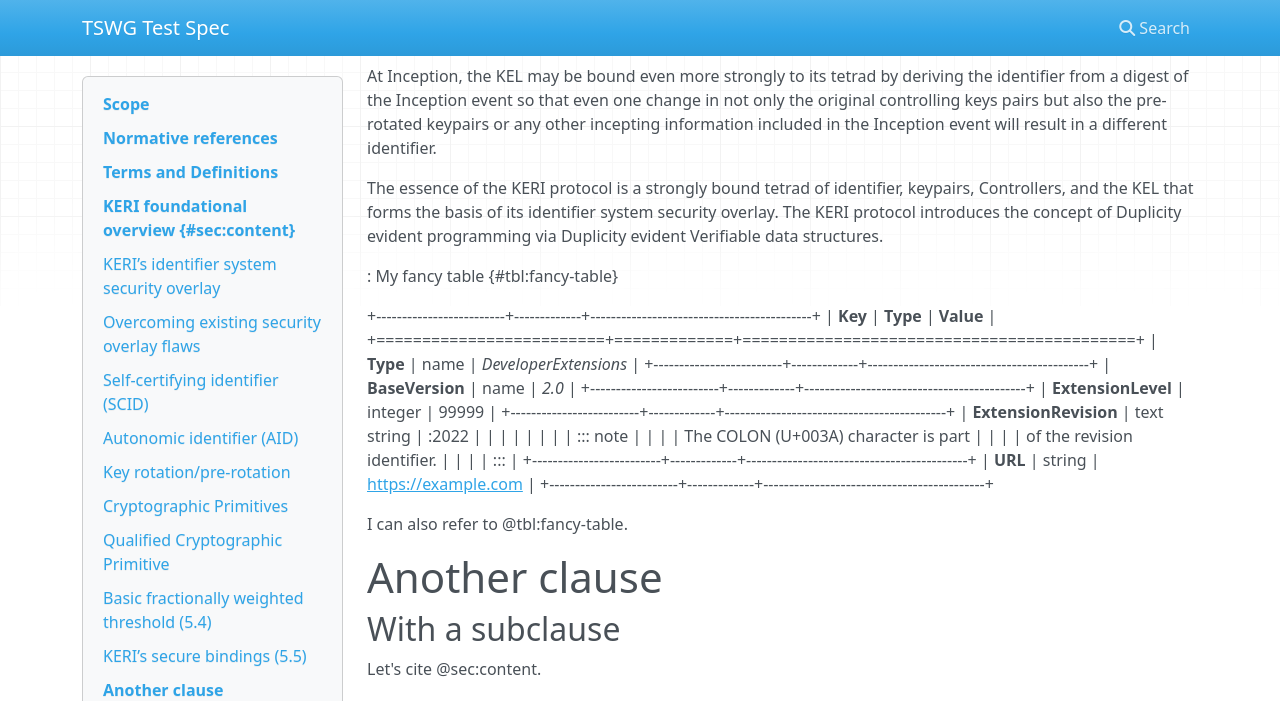
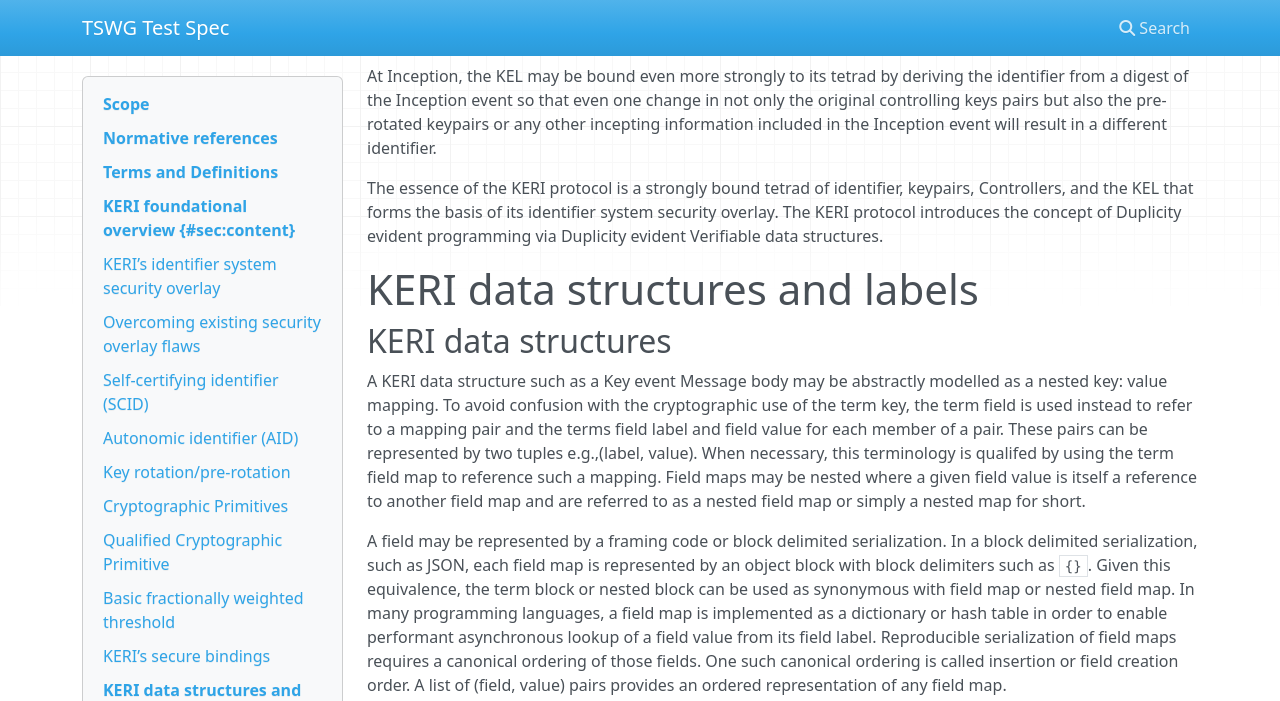
Before and after one commit to m00sey/my-test-spec, an MkDocs documentation site: the page built from docs/index.md, in a window 1280 px wide and 1400 px high, scrolled down 12767 px. Shown: the top 701 px of the window. Built offline with MkDocs 1.6.1, drawn with Linux system fonts in a browser that asks for light colours; nearby versions of some CDN libraries; some of the changed text lies outside the part shown; grey boxes are pictures that could not be loaded.

Commit message:
wip
Signed-off-by: Kevin Griffin <griffin.kev@gmail.com>

```diff
--- a/docs/index.md
+++ b/docs/index.md
@@ -276,7 +276,7 @@ A Cryptographic primitive is a serialization of a value associated with a crypto
 When qualified, a Cryptographic primitive includes a prepended derivation code (as a proem) that indicates the cryptographic algorithm or suite used for that derivation. This simplifies and compactifies the essential information needed to use that Cryptographic primitive. All Cryptographic primitives expressed in either Text or Binary CESR are qualified by definition. Qualification is an essential property of CESR. The CESR protocol supports several different types of encoding tables for different types of derivation codes. These tables include very compact codes. For example, a 256-bit (32-byte) digest using the BLAKE3 digest algorithm, i.e.,  Blake3-256, when expressed in Text domain CESR is 44 Base64 characters long and begins with the one character derivation code `E`, such as, `EL1L56LyoKrIofnn0oPChS4EyzMHEEk75INJohDS_Bug`. The equivalent qualified Binary domain representation is 33 bytes long. Unless otherwise indicated, all Cryptographic primitives in this specification are qualified Primitives using CESR’s Text domain.
 
 
-## Basic fractionally weighted threshold (5.4)
+## Basic fractionally weighted threshold
 
 This partial Rotation feature for either reserve or Custodial rotation authority is best employed with thresholds that are fractionally weighted. The exact syntax for fractionally weighted thresholds is provided in the partial pre-rotation and Custodial rotation sections and a summary is provided here. A fractionally weighted threshold consists of a list of one or more clauses where each clause is itself a list of legal rational fractions ( i.e., ratios of non-negative integers expressed as fractions, where zero is not allowed in the denominator). Each entry in each clause in the fractional weight list corresponds one-to-one to a public key appearing in a key list in an Establishment event. Key lists order a key set. A weight list of clauses orders a set of rational fraction weights. Satisfaction of a fractionally weighted threshold requires satisfaction of each and every clause in the list. In other words, the clauses are logically ANDed together. Satisfaction of any clause requires that the sum of the weights in that clause that correspond to verified signatures on that event must sum to at least a weight of one. Using rational fractions and rational fraction summation avoids the problem of floating-point rounding errors and ensures exactness and universality of threshold satisfaction computations.
 
@@ -287,7 +287,7 @@ The order of appearance of the public key in a given key list and its associated
 Fractionally weighted thresholds become more interesting when the weights are not all equal or include multiple clauses. Consider the following five-element single clause fractionally weighted threshold list, [1/2, 1/2, 1/2, 1/4, 1/4] and its corresponding public key list, [A<sup>0</sup>, A<sup>1</sup>, A<sup>2</sup>, A<sup>3</sup>, A<sup>4</sup>].  Satisfaction would be met given signatures from any two or more of A<sup>0</sup>, A<sup>1</sup>, or A<sup>2</sup> because each of these keys has a weight of 1/2 and the combination of any two or more sums to 1 or more. Alternatively, satisfaction would be met with signatures from any one or more of A<sup>0</sup>, A<sup>1</sup>, or A<sup>2</sup> and both of A<sup>3</sup>, and A<sup>4</sup> because any of those combinations would sum to 1 or more. Because participation of A<sup>3</sup> and A<sup>4</sup> is not required as long as at least two of A<sup>0</sup>, A<sup>1</sup>, and A<sup>2</sup> are available then A<sup>3</sup> and A<sup>4</sup> may be treated as reserve members of the controlling set of keys. These reserve members only need to participate in the event that only one of the other three is available. The flexibility of a fractionally weighted threshold enables redundancy in the combinations of keys needed to satisfice for both day-to-day and reserve contingency use cases.
 
 
-## KERI’s secure bindings (5.5)
+## KERI’s secure bindings
 
 In simple form , an identifier-system security-overlay binds together a triad consisting of the identifier, keypairs, and Controllers, the set of entities whose members control a private key from the given set of keypairs. The set of Controllers is bound to the set of keypairs, the set of keypairs is bound to the identifier, and the identifier is bound to the set of Controllers. This binding triad can be diagrammed as a triangle where the sides are the bindings and the vertices are the identifier, the set of Controllers, and the set of keypairs. This triad provides verifiable control authority for the identifier.
 
@@ -323,6 +323,16 @@ Because the signatures on each event are non-repudiable, the existence of an alt
 At Inception, the KEL may be bound even more strongly to its tetrad by deriving the identifier from a digest of the Inception event so that even one change in not only the original controlling keys pairs but also the pre-rotated keypairs or any other incepting information included in the Inception event will result in a different identifier.
 
 The essence of the KERI protocol is a strongly bound tetrad of identifier, keypairs, Controllers, and the KEL that forms the basis of its identifier system security overlay. The KERI protocol introduces the concept of Duplicity evident programming via Duplicity evident Verifiable data structures.
+
+# KERI data structures and labels
+
+## KERI data structures
+
+A KERI data structure such as a Key event Message body may be abstractly modelled as a nested key: value mapping. To avoid confusion with the cryptographic use of the term key, the term field is used instead to refer to a mapping pair and the terms field label and field value for each member of a pair. These pairs can be represented by two tuples e.g.,(label, value). When necessary, this terminology is qualifed by using the term field map to reference such a mapping. Field maps may be nested where a given field value is itself a reference to another field map and are referred to as a nested field map or simply a nested map for short.
+
+A field may be represented by a framing code or block delimited serialization.  In a block delimited serialization, such as JSON, each field map is represented by an object block with block delimiters such as `{}`. Given this equivalence, the term block or nested block can be used as synonymous with field map or nested field map. In many programming languages, a field map is implemented as a dictionary or hash table in order to enable performant asynchronous lookup of a field value from its field label. Reproducible serialization of field maps requires a canonical ordering of those fields. One such canonical ordering is called insertion or field creation order. A list of (field, value) pairs provides an ordered representation of any field map.
+
+Most programming languages now support ordered dictionaries or hash tables that provide reproducible iteration over a list of ordered field (label, value) pairs where the ordering is the insertion or field creation order. This enables reproducible round trip serialization/deserialization of field maps. Serialized KERI data structures depend on insertion-ordered field maps for their canonical serialization/deserialization. KERI data structures support multiple serialization types, namely JSON, CBOR, MGPK, and CESR but for the sake of simplicity, JSON only will be used for examples. The basic set of normative field labels in KERI field maps is defined in the table in the following section.
 
 
 : My fancy table {#tbl:fancy-table}
```
